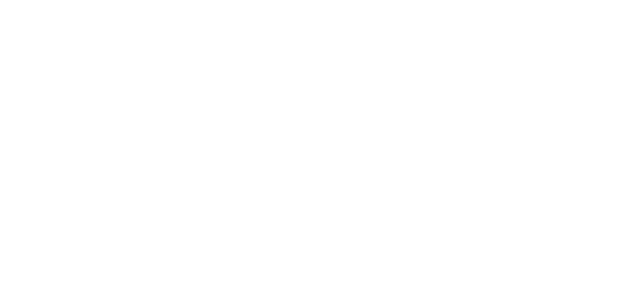
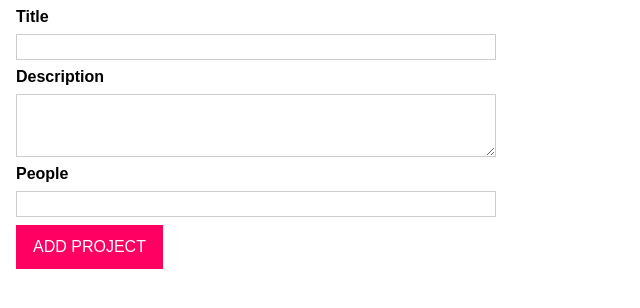
Before and after one commit to Javi2323J/drag-and-drop, a website with bundled scripts: page index.html in a window 1280 px wide. Shown: the whole page, without its empty margins (0-640 px from the left). Built offline with nearby package versions, Linux system fonts and the light colour scheme.

Commit message:
render form #1

```diff
--- a/src/app.ts
+++ b/src/app.ts
@@ -1 +1,25 @@
 // SINGLE PAGE APPLICATION
+
+// First step ==> make the html templates visible
+
+class ProjectInput {
+    templateElement: HTMLTemplateElement
+    hostElement: HTMLDivElement
+    element: HTMLFormElement
+
+    constructor() {
+        this.templateElement = document.getElementById('project-input') as HTMLTemplateElement
+        this.hostElement = document.getElementById('app') as HTMLDivElement
+
+        // Automatically render the form
+        const importedNode = document.importNode(this.templateElement.content, true)
+        this.element = importedNode.firstElementChild as HTMLFormElement
+        this.attach()
+    }
+
+    private attach() {
+        this.hostElement.insertAdjacentElement('afterbegin', this.element)
+    }
+}
+
+const prjInput = new ProjectInput()
--- a/style.css
+++ b/style.css
@@ -8,6 +8,7 @@ html {
 
 body {
     margin: 0;
+    margin-left: 1rem;
 }
 
 label,
```
